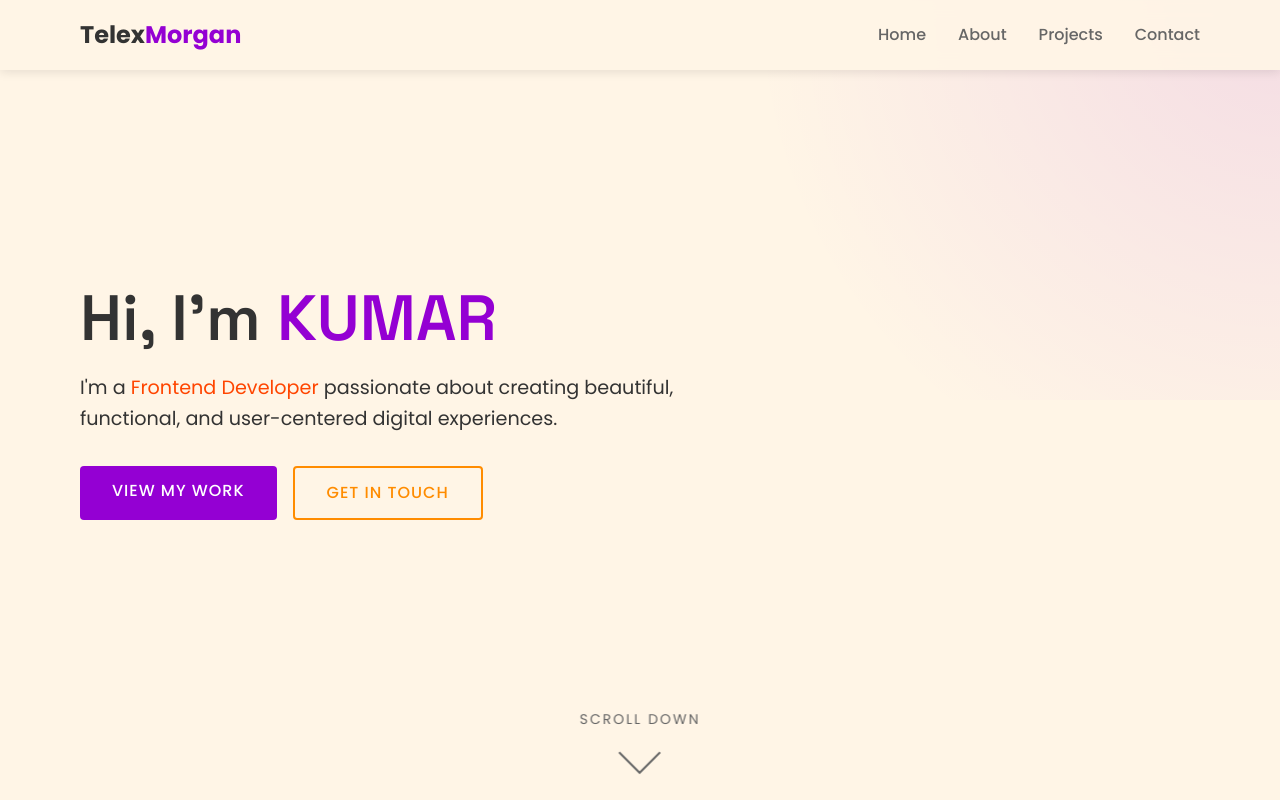
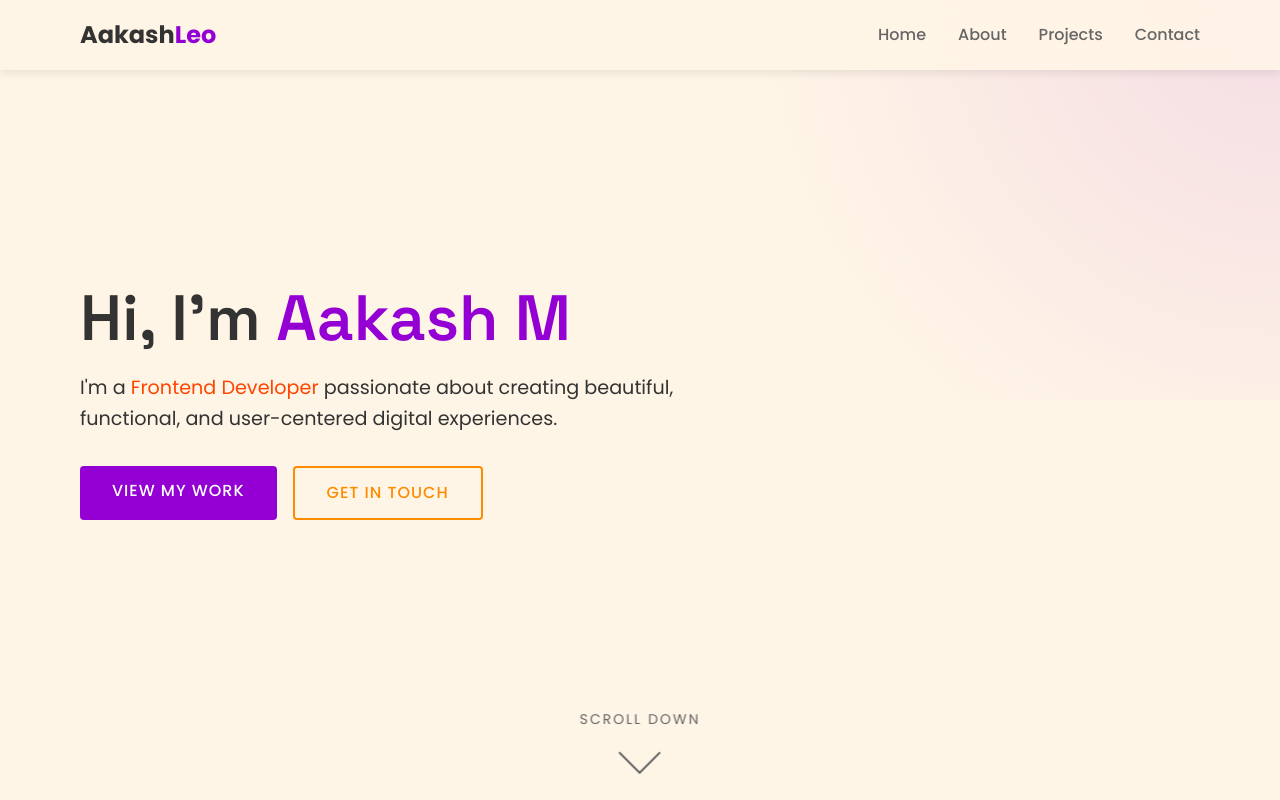
Before and after one commit to Aakash-M-z/Agent., a plain HTML site: page index.html in a window 1280 px wide. Shown: the top 800 px of the page. Drawn offline with Linux system fonts and the light colour scheme.

Commit message:
Update header and hero section names

```diff
--- a/index.html
+++ b/index.html
@@ -788,7 +788,7 @@
     <!-- Header & Navigation -->
     <header id="header">
         <div class="container nav-container">
-            <a href="#home" class="logo">Telex<span>Morgan</span></a>
+            <a href="#home" class="logo">Aakash<span>Leo</span></a>
             <button class="mobile-toggle" aria-label="Toggle menu">☰</button>
             <ul class="nav-links">
                 <li><a href="#home">Home</a></li>
@@ -802,7 +802,7 @@
     <!-- Hero Section -->
     <section id="home" class="hero">
         <div class="container hero-content">
-            <h1>Hi, I'm <span class="highlight">KUMAR</span></h1>
+            <h1>Hi, I'm <span class="highlight">Aakash M </span></h1>
             <p>I'm a <span class="accent">Frontend Developer</span> passionate about creating beautiful, functional, and user-centered digital experiences.</p>
             <div class="hero-buttons">
                 <a href="#projects" class="btn">View My Work</a>
```
